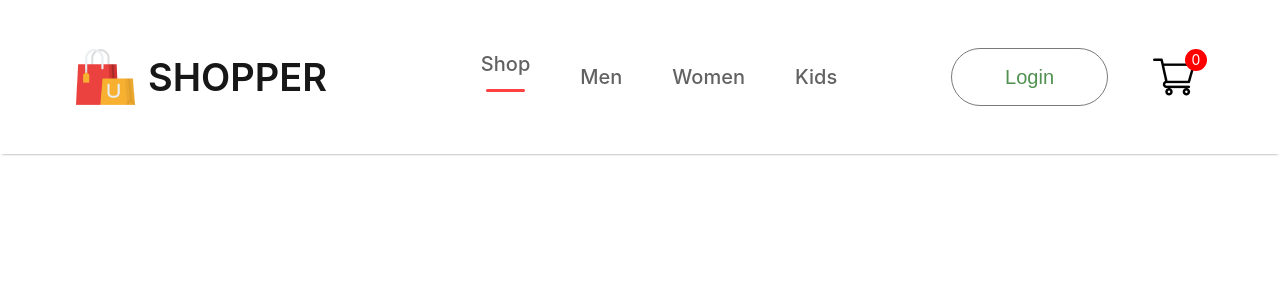
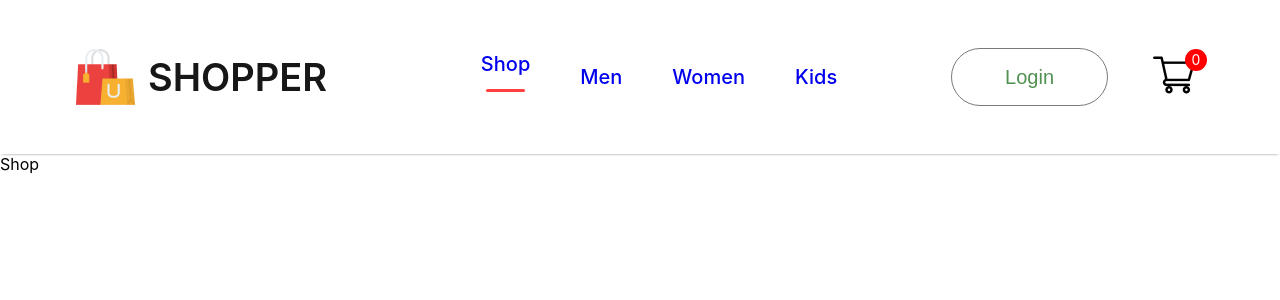
Before and after one commit to naveedkapoorkhan/E-Commerce-Website-In_MERN-Stack, a React (Create React App) app in the folder frontend/: page / in a window 1280 px wide. Shown: the top 300 px of the page. Built offline with nearby package versions, Linux system fonts and the light colour scheme.

Commit message:
add routing to navbar.jsx and app.js and navbar.css is updated by anchor tag decoration none

```diff
--- a/frontend/src/App.js
+++ b/frontend/src/App.js
@@ -1,10 +1,30 @@
 import './App.css';
 import Navbar from './Components/Navbar/Navbar';
+import {BrowserRouter as Router,Routes,Route} from "react-router-dom"
+import Shop from './Pages/Shop';
+import ShopCategory from './Pages/ShopCategory';
+import Product from './Pages/Product';
+import LoginSignup from './Pages/LoginSignup';
+import Cart from './Pages/Cart';
 
 function App() {
   return (
     <div>
-     <Navbar/>
+      <Router>
+      <Navbar/>
+      <Routes>
+        <Route path='/' element={<Shop/>}/>
+        <Route path='/mens' element={<ShopCategory/>}/>
+        <Route path='/womens' element={<ShopCategory/>}/>
+        <Route path='/kids' element={<ShopCategory/>}/>
+        <Route path='/product' element={<Product/>}/>
+        <Route path=':productId' element={<Product/>}/>
+        <Route path='/cart' element={<Cart/>}/>
+        <Route path='/login' element={<LoginSignup/>}/>
+      </Routes>
+
+      </Router>
+
     </div>
   );
 }
--- a/frontend/src/Components/Navbar/Navbar.css
+++ b/frontend/src/Components/Navbar/Navbar.css
@@ -77,3 +77,7 @@
     color:white;
 
 }
+
+a{
+    text-decoration:none;
+}
--- a/frontend/src/Components/Navbar/Navbar.jsx
+++ b/frontend/src/Components/Navbar/Navbar.jsx
@@ -2,6 +2,7 @@
 import "./Navbar.css"
 import logo from "../Assets/logo.png"
 import cart_icon from "../Assets/cart_icon.png"
+import { Link } from 'react-router-dom'
 
 const Navbar = () => {
   const [menu,setMenu]=useState("shop")
@@ -12,14 +13,14 @@
          <p>SHOPPER</p>
       </div>
       <ul className="nav-menu">
-        <li onClick={()=>{setMenu("shop")}}>Shop{menu==="shop"?<hr/>:<></>}</li>
-        <li onClick={()=>{setMenu("mens")}}>Men{menu==="mens"?<hr/>:<></>}</li>
-        <li onClick={()=>{setMenu("womens")}}>Women{menu==="womens"?<hr/>:<></>}</li>
-        <li onClick={()=>{setMenu("kids")}}>Kids{menu==="kids"?<hr/>:<></>}</li>
+        <li onClick={()=>{setMenu("shop")}}><Link to="/">Shop</Link>{menu==="shop"?<hr/>:<></>}</li>
+        <li onClick={()=>{setMenu("mens")}}><Link to="/mens">Men</Link>{menu==="mens"?<hr/>:<></>}</li>
+        <li onClick={()=>{setMenu("womens")}}><Link to="/womens">Women</Link>{menu==="womens"?<hr/>:<></>}</li>
+        <li onClick={()=>{setMenu("kids")}}><Link to="/kids">Kids</Link>{menu==="kids"?<hr/>:<></>}</li>
       </ul>
       <div className="nav-login-cart">
-        <button>Login</button>
-        <img src={cart_icon} alt="" />
+      <Link to="/login"><button>Login</button></Link>
+      <Link to="/cart"><img src={cart_icon} alt="" /></Link>
         <div className="nav-cart-count">0</div>
       </div>
     </div>
--- a/frontend/src/Pages/Cart.jsx
+++ b/frontend/src/Pages/Cart.jsx
@@ -4,7 +4,6 @@
   return (
     <div>
       Cart
-
     </div>
   )
 }
```
